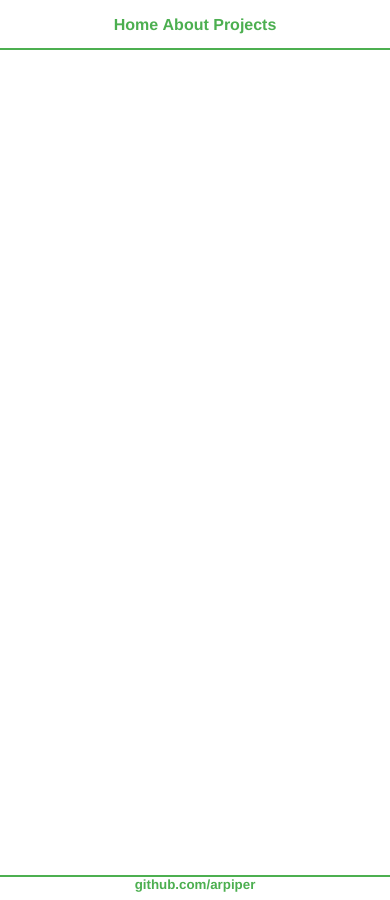
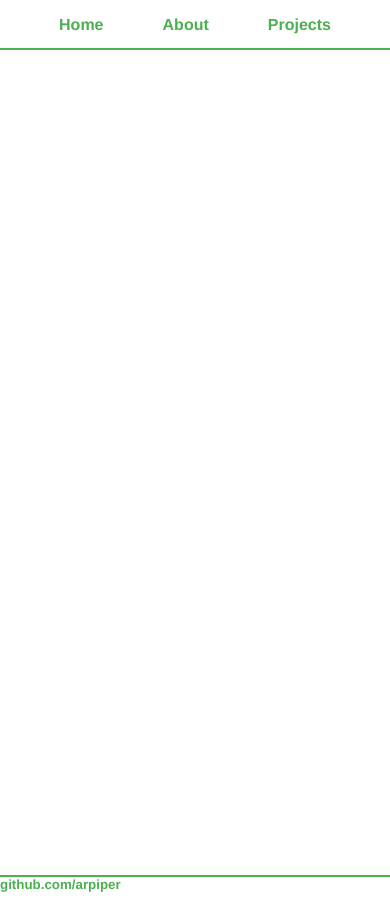
Before and after one commit to arpiper/arpiper.github.io, a Jekyll site: the page built from index.html, in a window 390 px wide. Built offline with Jekyll 4.4.1, drawn with Linux system fonts in a browser that asks for light colours.

Commit message:
media query styles

```diff
--- a/css/main.css
+++ b/css/main.css
@@ -81,8 +81,9 @@ footer p {
       "main"
       "footer";
   }
-  nav, footer {
-    text-align: center;
+  nav ul, footer ul {
+    display: flex;
+    justify-content: space-evenly;
   }
   nav ul li, footer ul li {
     margin: 0;
```
